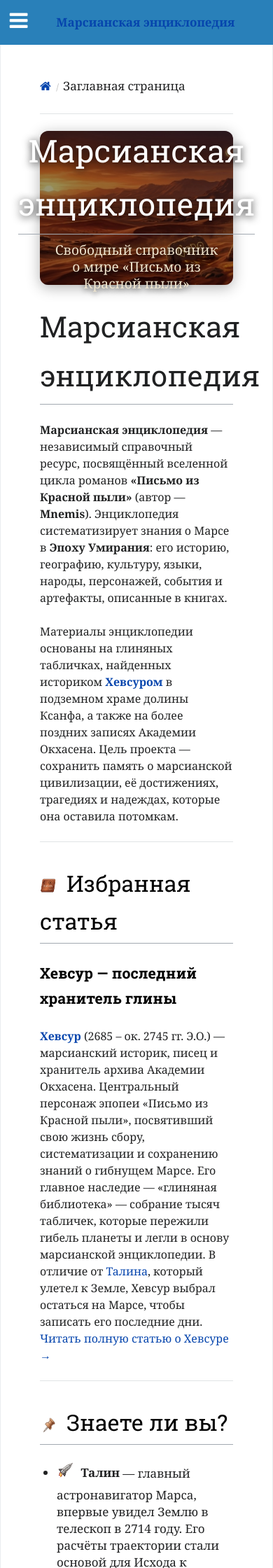
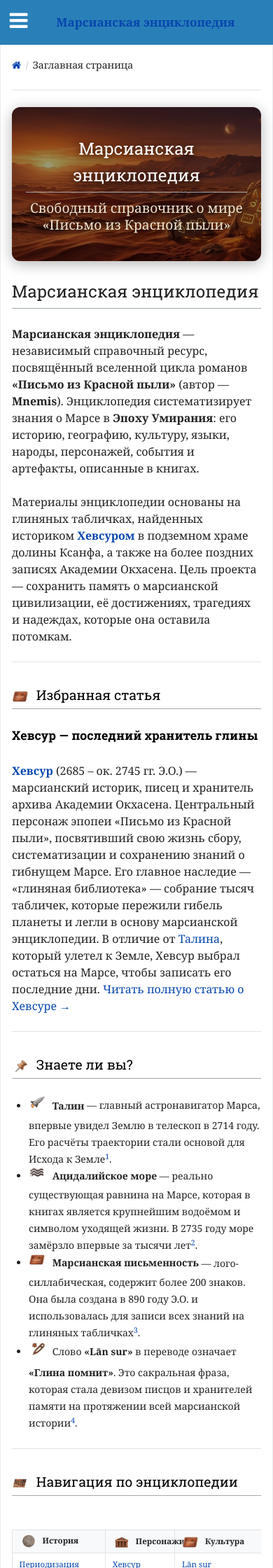
Before and after one commit to ivanhohlov14-bit/mars-encyclopedia, an MkDocs documentation site: the page built from docs/index.md, in a window 390 px wide. Shown: the top 2240 px of the page at 70% size. Built offline with MkDocs 1.6.1, drawn with Linux system fonts in a browser that asks for light colours; nearby versions of some CDN libraries; some of the changed text lies outside the part shown.

Commit message:
Update extra.css

```diff
--- a/docs/stylesheets/extra.css
+++ b/docs/stylesheets/extra.css
@@ -270,3 +270,138 @@ blockquote {
   background: var(--block-bg) !important;
   color: var(--text-color) !important;
 }
+
+/* ==========================================
+   АДАПТАЦИЯ ДЛЯ МОБИЛЬНЫХ УСТРОЙСТВ
+   ========================================== */
+
+/* Планшеты и маленькие ноутбуки (ширина < 1024px) */
+@media (max-width: 1024px) {
+  .wy-nav-content {
+    padding: 1.5rem 2rem !important;
+    max-width: 100% !important;
+  }
+
+  .infobox {
+    float: none !important;
+    width: 100% !important;
+    margin: 1rem 0 !important;
+  }
+
+  .infobox img {
+    max-width: 100% !important;
+    height: auto !important;
+  }
+
+  table {
+    font-size: 0.85rem !important;
+  }
+}
+
+/* Телефоны (ширина < 768px) */
+@media (max-width: 768px) {
+  /* Основной контент */
+  .wy-nav-content {
+    padding: 1rem 1.2rem !important;
+    font-size: 15px !important;
+    line-height: 1.6 !important;
+  }
+
+  /* Заголовки */
+  h1 {
+    font-size: 1.8rem !important;
+  }
+  h2 {
+    font-size: 1.4rem !important;
+  }
+  h3 {
+    font-size: 1.2rem !important;
+  }
+
+  /* Инфобокс — на всю ширину и в начале статьи */
+  .infobox {
+    float: none !important;
+    width: 100% !important;
+    margin: 0 0 1rem 0 !important;
+    padding: 0.8rem 1rem !important;
+    font-size: 0.85rem !important;
+  }
+
+  .infobox img {
+    max-width: 100% !important;
+    height: auto !important;
+  }
+
+  /* Таблицы — скролл на маленьких экранах */
+  .wy-table-responsive {
+    overflow-x: auto !important;
+    -webkit-overflow-scrolling: touch !important;
+  }
+
+  table {
+    font-size: 0.8rem !important;
+    display: block !important;
+    overflow-x: auto !important;
+    white-space: nowrap !important;
+  }
+
+  table td, table th {
+    padding: 0.4rem 0.6rem !important;
+  }
+
+  /* Ссылки внутри инфобокса — уменьшить отступы */
+  .infobox p {
+    margin: 0.2rem 0 !important;
+  }
+
+  /* Изображения — адаптивны */
+  img {
+    max-width: 100% !important;
+    height: auto !important;
+  }
+
+  /* Карта и глобус */
+  #globeViz,
+  #marsMap {
+    height: 400px !important;
+  }
+
+  /* Боковое меню — компактнее */
+  .wy-menu-vertical a {
+    font-size: 14px !important;
+    padding: 6px 12px !important;
+  }
+}
+
+/* Очень маленькие телефоны (ширина < 480px) */
+@media (max-width: 480px) {
+  .wy-nav-content {
+    padding: 0.8rem 1rem !important;
+    font-size: 14px !important;
+  }
+
+  h1 {
+    font-size: 1.5rem !important;
+  }
+  h2 {
+    font-size: 1.2rem !important;
+  }
+  h3 {
+    font-size: 1.1rem !important;
+  }
+
+  .infobox {
+    padding: 0.6rem 0.8rem !important;
+    font-size: 0.8rem !important;
+  }
+
+  #globeViz,
+  #marsMap {
+    height: 300px !important;
+  }
+
+  .wy-menu-vertical a {
+    font-size: 13px !important;
+    padding: 4px 10px !important;
+  }
+}
```
